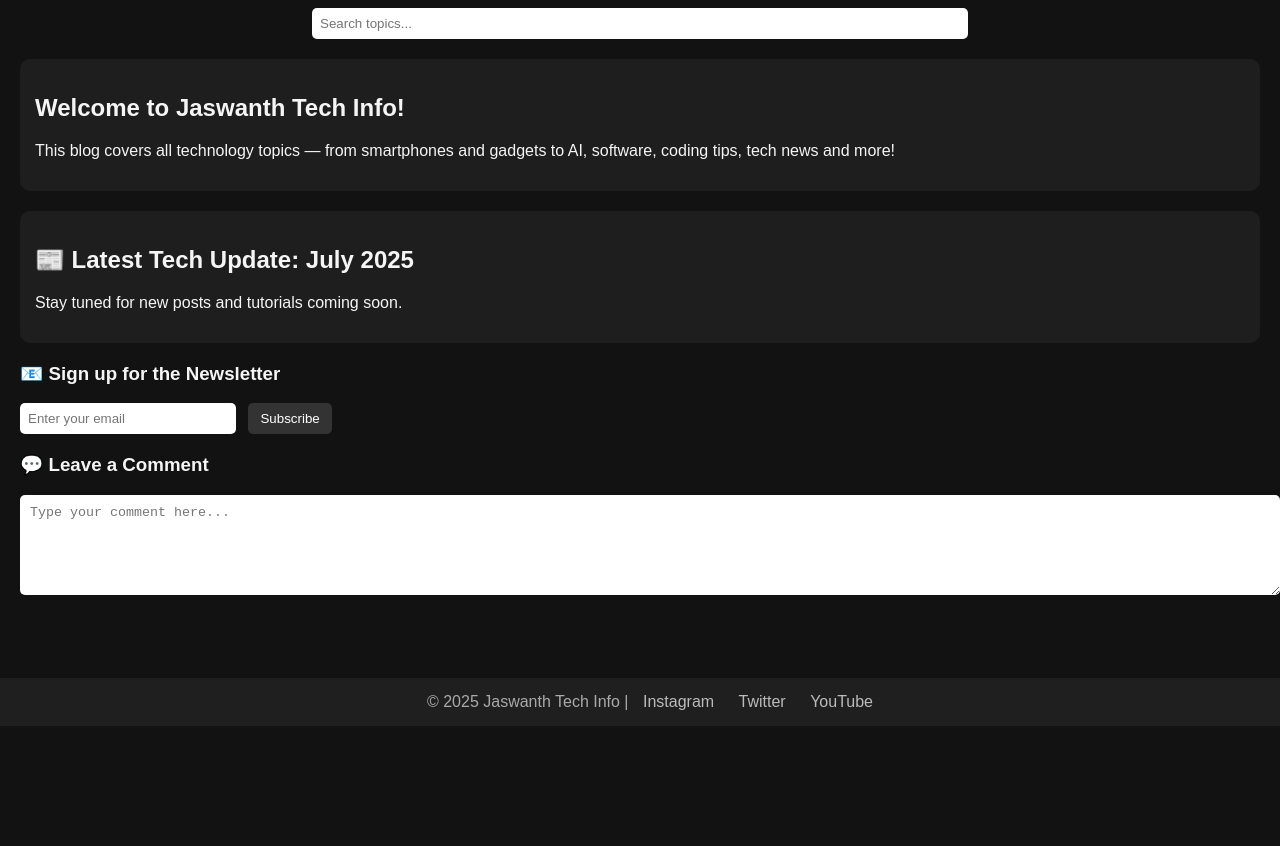
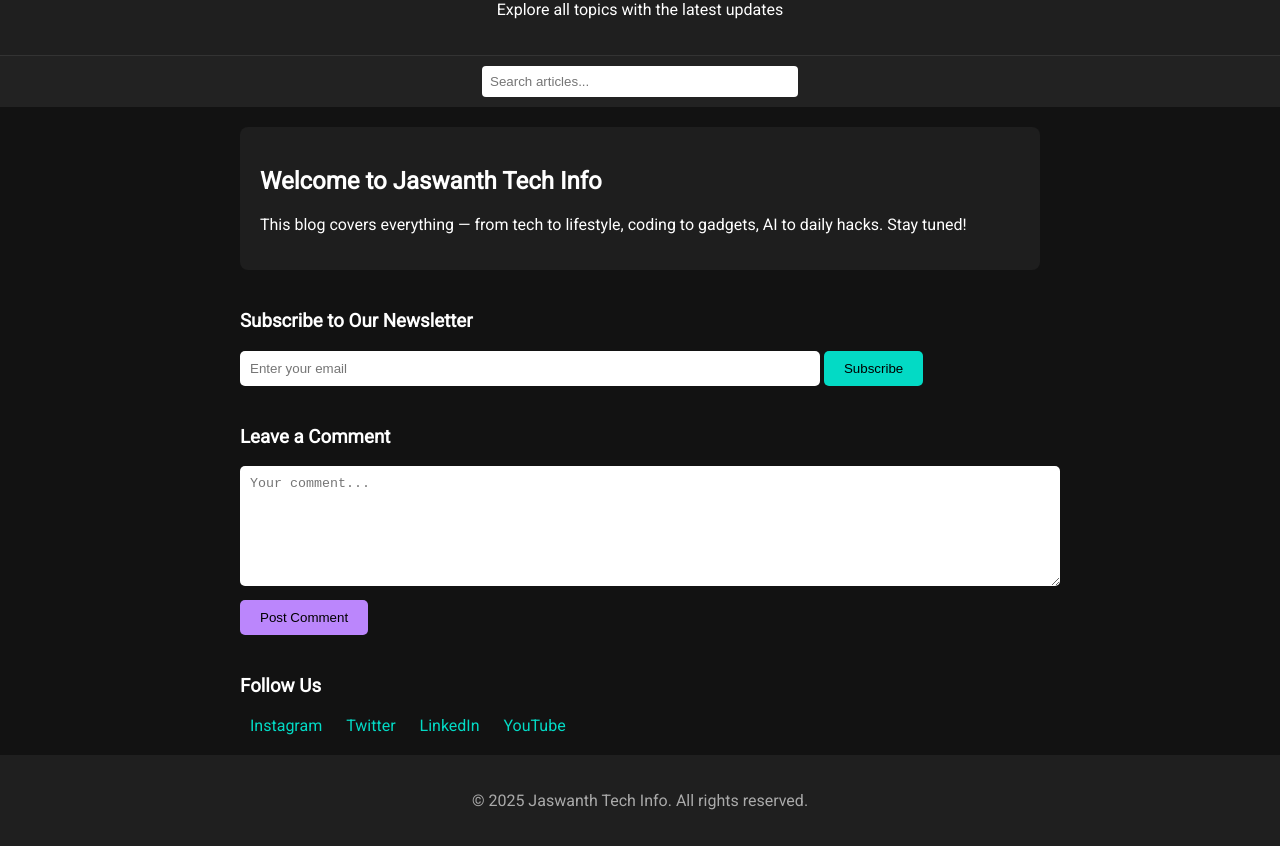
Before and after one commit to vysyarjujaswanthraju-create/jaswanthtechinfo, a plain HTML site: page index.html in a window 1280 px wide. Shown: the part 74-920 px from the top of the page. Before the commit the page ends 800 px from the top, so only its background shows below. Drawn offline with Linux system fonts and the light colour scheme.

Commit message:
index.html

```diff
--- a/index.html
+++ b/index.html
@@ -1,124 +1,126 @@
-
-<!DOCTYPE html>
-<html lang="en">
+<!DOCTYPE html><html lang="en">
 <head>
   <meta charset="UTF-8" />
-  <meta name="viewport" content="width=device-width, initial-scale=1.0"/>
+  <meta name="viewport" content="width=device-width, initial-scale=1.0" />
   <title>Jaswanth Tech Info</title>
+  <link href="https://fonts.googleapis.com/css2?family=Roboto&display=swap" rel="stylesheet" />
   <style>
     body {
+      margin: 0;
+      font-family: 'Roboto', sans-serif;
       background-color: #121212;
-      color: #f5f5f5;
-      font-family: Arial, sans-serif;
-      margin: 0;
-      padding: 0;
+      color: #ffffff;
     }
     header {
-      background: #1f1f1f;
+      background-color: #1f1f1f;
       padding: 20px;
       text-align: center;
-      font-size: 28px;
-      font-weight: bold;
+      border-bottom: 1px solid #333;
+    }
+    header h1 {
+      margin: 0;
+      font-size: 2rem;
     }
     nav {
+      background-color: #222;
+      padding: 10px;
       text-align: center;
-      margin-top: 10px;
     }
-    nav input {
+    nav input[type="text"] {
       padding: 8px;
-      width: 50%;
+      width: 300px;
+      border-radius: 4px;
+      border: none;
+    }
+    main {
+      padding: 20px;
+      max-width: 800px;
+      margin: auto;
+    }
+    article {
+      background-color: #1e1e1e;
+      padding: 20px;
+      margin-bottom: 20px;
+      border-radius: 8px;
+    }
+    footer {
+      background-color: #1f1f1f;
+      color: #aaa;
+      text-align: center;
+      padding: 20px;
+    }
+    .newsletter, .comments, .social {
+      margin-top: 40px;
+    }
+    .newsletter input[type="email"] {
+      padding: 10px;
+      width: 70%;
       border: none;
       border-radius: 5px;
     }
-    main {
-      padding: 20px;
-    }
-    article {
-      background: #1e1e1e;
-      margin-bottom: 20px;
-      padding: 15px;
-      border-radius: 10px;
-    }
-    footer {
-      text-align: center;
-      background: #1f1f1f;
-      padding: 15px;
-      position: fixed;
-      bottom: 0;
-      width: 100%;
-      color: #aaa;
-    }
-    .social {
-      margin-top: 10px;
+    .newsletter button {
+      padding: 10px 20px;
+      border: none;
+      border-radius: 5px;
+      background-color: #03dac5;
+      color: #000;
+      cursor: pointer;
     }
     .social a {
       margin: 0 10px;
-      color: #bbb;
+      color: #03dac5;
       text-decoration: none;
     }
-    .newsletter input[type="email"] {
-      padding: 8px;
-      border-radius: 5px;
-      border: none;
-      width: 200px;
-    }
-    .newsletter button {
-      padding: 8px 12px;
-      margin-left: 8px;
-      background: #333;
-      border: none;
-      color: white;
-      border-radius: 5px;
-    }
-    .comment-section {
-      margin-top: 20px;
-    }
-    .comment-section textarea {
+    .comments textarea {
       width: 100%;
-      height: 80px;
+      height: 100px;
       border-radius: 5px;
       border: none;
       padding: 10px;
     }
+    .comments button {
+      margin-top: 10px;
+      padding: 10px 20px;
+      border: none;
+      border-radius: 5px;
+      background-color: #bb86fc;
+      color: #000;
+      cursor: pointer;
+    }
   </style>
 </head>
 <body>
-  <header>Jaswanth Tech Info</header>
+  <header>
+    <h1>Jaswanth Tech Info</h1>
+    <p>Explore all topics with the latest updates</p>
+  </header>  <nav>
+    <input type="text" placeholder="Search articles...">
+  </nav>  <main>
+    <article>
+      <h2>Welcome to Jaswanth Tech Info</h2>
+      <p>This blog covers everything — from tech to lifestyle, coding to gadgets, AI to daily hacks. Stay tuned!</p>
+    </article><div class="newsletter">
+  <h3>Subscribe to Our Newsletter</h3>
+  <input type="email" placeholder="Enter your email">
+  <button>Subscribe</button>
+</div>
 
-  <nav>
-    <input type="text" placeholder="Search topics..." />
-  </nav>
+<div class="comments">
+  <h3>Leave a Comment</h3>
+  <textarea placeholder="Your comment..."></textarea>
+  <button>Post Comment</button>
+</div>
 
-  <main>
-    <article>
-      <h2>Welcome to Jaswanth Tech Info!</h2>
-      <p>This blog covers all technology topics — from smartphones and gadgets to AI, software, coding tips, tech news and more!</p>
-    </article>
+<div class="social">
+  <h3>Follow Us</h3>
+  <a href="#">Instagram</a>
+  <a href="#">Twitter</a>
+  <a href="#">LinkedIn</a>
+  <a href="#">YouTube</a>
+</div>
 
-    <article>
-      <h2>📰 Latest Tech Update: July 2025</h2>
-      <p>Stay tuned for new posts and tutorials coming soon.</p>
-    </article>
-
-    <section class="newsletter">
-      <h3>📧 Sign up for the Newsletter</h3>
-      <input type="email" placeholder="Enter your email" />
-      <button>Subscribe</button>
-    </section>
-
-    <section class="comment-section">
-      <h3>💬 Leave a Comment</h3>
-      <textarea placeholder="Type your comment here..."></textarea>
-    </section>
-  </main>
-
-  <footer>
-    © 2025 Jaswanth Tech Info |
-    <span class="social">
-      <a href="#">Instagram</a>
-      <a href="#">Twitter</a>
-      <a href="#">YouTube</a>
-    </span>
+  </main>  <footer>
+    <p>&copy; 2025 Jaswanth Tech Info. All rights reserved.</p>
   </footer>
 </body>
 </html>
```
